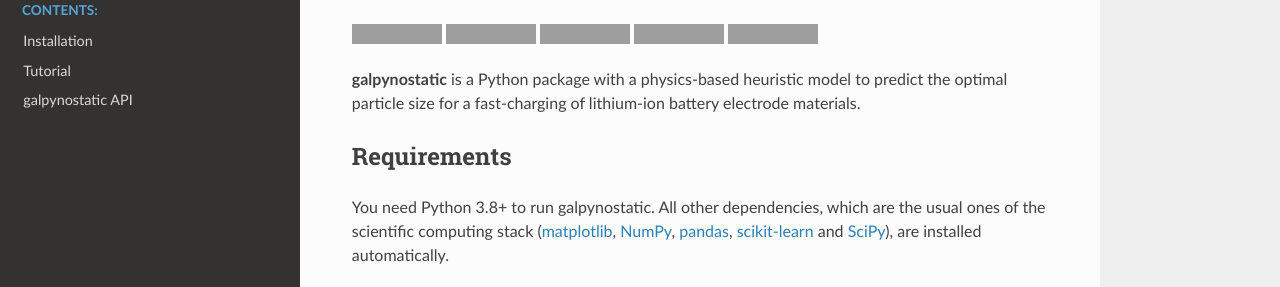
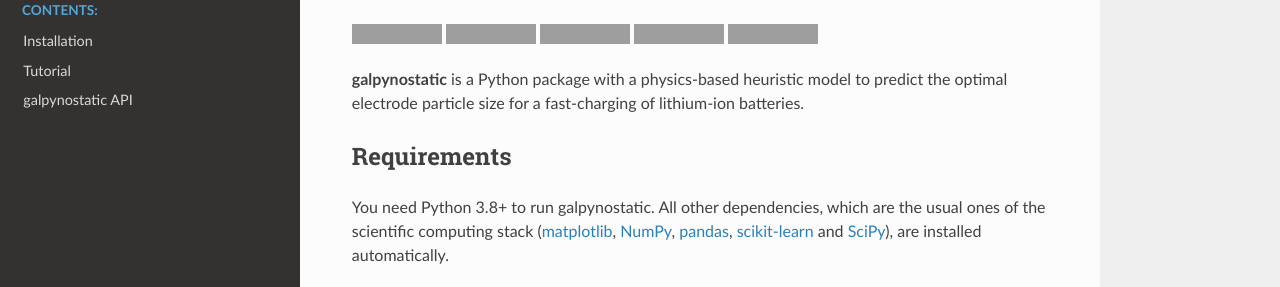
Before and after one commit to fernandezfran/galpynostatic, a Sphinx documentation site: the page built from docs/source/index.rst, in a window 1280 px wide and 900 px high, cut to the strip 136-423 px from the top of the window. Built offline with Sphinx 7.4.7 and the Read the Docs theme 2.0.0, drawn with Linux system fonts in a browser that asks for light colours; the version number is read from the project's files by our own code; grey boxes are pictures that could not be loaded.

Commit message:
package description

```diff
--- a/docs/source/index.rst
+++ b/docs/source/index.rst
@@ -29,10 +29,8 @@ galpynostatic
 
 
 **galpynostatic** is a Python package with a physics-based heuristic model to
-predict the optimal particle size for a fast-charging of lithium-ion battery
-electrode materials.
-
-
+predict the optimal electrode particle size for a fast-charging of lithium-ion
+batteries.
 
 
 Requirements
--- a/galpynostatic/__init__.py
+++ b/galpynostatic/__init__.py
@@ -11,8 +11,8 @@
 # DOCS
 # =============================================================================
 
-"""A physics-based heuristic model to predict the optimal particle size for \
-a fast-charging of lithium-ion battery electrode materials."""
+"""A physics-based heuristic model to predict the optimal electrode particle \
+size for a fast-charging of lithium-ion batteries."""
 
 # =============================================================================
 # IMPORTS
--- a/pyproject.toml
+++ b/pyproject.toml
@@ -12,7 +12,7 @@ version = "0.0.1"
 authors = [{name = "Francisco Fernandez", email = "fernandezfrancisco2195@gmail.com"}]
 readme = "README.md"
 license = {file = "LICENSE"}
-description = "A physics-based heuristic model to predict the optimal particle size for a fast-charging of lithium-ion battery electrode materials."
+description = "A physics-based heuristic model to predict the optimal electrode particle size for a fast-charging of lithium-ion batteries."
 keywords = [
     "battery",
     "physics-based",
```
Also changed, not shown: README.md (+2 -2 lines).
